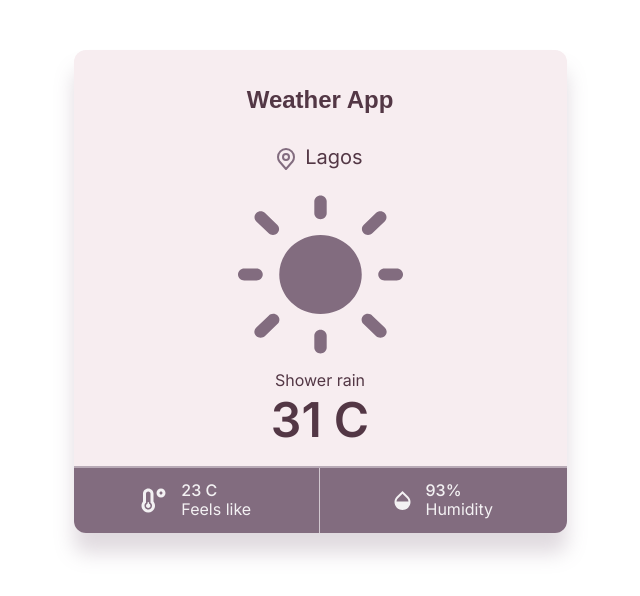
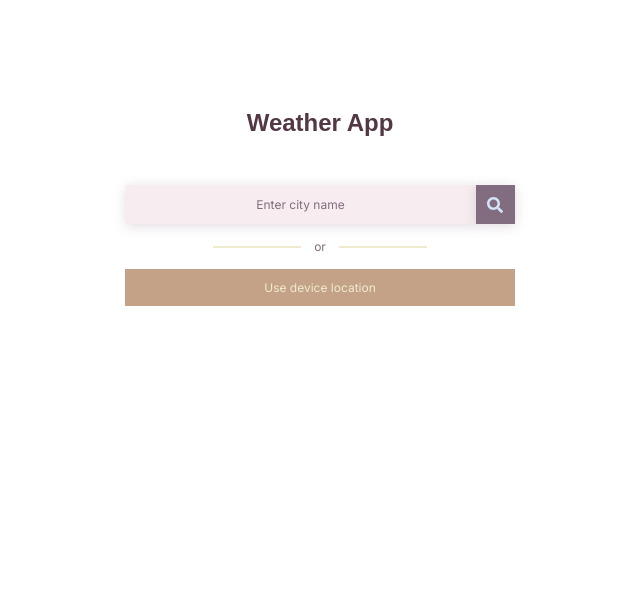
Before and after one commit to edosjoy/weather, a React (Create React App) app: page / in a window 1280 px wide. Shown: the top 596 px of the page, without its empty margins (320-960 px from the left). Built offline with nearby package versions, Linux system fonts and the light colour scheme; a web font is replaced by a local one.

Commit message:
add router-react-dom

```diff
--- a/package.json
+++ b/package.json
@@ -8,6 +8,7 @@
     "@testing-library/user-event": "^13.5.0",
     "react": "^18.2.0",
     "react-dom": "^18.2.0",
+    "react-router-dom": "^6.3.0",
     "react-scripts": "5.0.1",
     "sass": "^1.54.5",
     "web-vitals": "^2.1.4"
--- a/src/components/app/App.js
+++ b/src/components/app/App.js
@@ -1,3 +1,5 @@
+import { BrowserRouter as Router, Route, Routes } from "react-router-dom";
+
 import './app.scss';
 
 import CitySearch from "../citySearch/CitySearch";
@@ -5,10 +7,12 @@ import CityWeather from "../cityWeather/CityWeather";
 
 export default function App() {
 	return (
-		<>
-			{/*<CitySearch />*/}
-			<CityWeather />
-		</>
+		<Router>
+			<Routes>
+				<Route path='/' element={<CitySearch />} />
+				<Route path='/result' element={<CityWeather />} />
+			</Routes>
+		</Router>
 	)
 }
 
--- a/src/components/citySearch/CitySearch.js
+++ b/src/components/citySearch/CitySearch.js
@@ -1,3 +1,5 @@
+import { Link } from "react-router-dom";
+
 import './citySearch.scss';
 import '../loading/loading.scss'
 
@@ -15,9 +17,9 @@ const CitySearch = () => {
 				{/*<ErrorMessage />*/}
 				<div className="city-search__search-input">
 					<input type="text" placeholder="Enter city name"/>
-					<button>
+					<Link to='/result' className="button">
 						<img src={magnifier} alt=""/>
-					</button>
+					</Link>
 				</div>
 				<div className="city-search__or">or</div>
 				<button className="city-search__use-location">Use device location</button>
--- a/src/components/citySearch/citySearch.scss
+++ b/src/components/citySearch/citySearch.scss
@@ -36,7 +36,10 @@
       filter: drop-shadow(0px 2px 6px rgba(130, 108, 127, 0.25));
     }
 
-    button {
+    .button {
+      display: flex;
+      justify-content: center;
+      align-items: center;
       width: 39px;
       height: 39px;
       background-color: #826c7f;
--- a/src/components/cityWeather/CityWeather.js
+++ b/src/components/cityWeather/CityWeather.js
@@ -1,9 +1,16 @@
+import { Link } from "react-router-dom";
+
 import './cityWeather.scss';
 
-import weatherImage from '../../resources/images/sunny.svg'
-import locationIcon from '../../resources/icons/location.svg'
-import thermometerIcon from '../../resources/icons/thermometer.svg'
-import humidityIcon from '../../resources/icons/humidity.svg'
+import weatherSunnyImage from '../../resources/images/sunny.svg';
+import weatherCloudyImage from '../../resources/images/cloudy.svg';
+import weatherMushroomRainImage from '../../resources/images/mushroomRain.svg';
+import weatherRainyImage from '../../resources/images/rainy.svg';
+import weatherSnowImage from '../../resources/images/snow.svg';
+import locationIcon from '../../resources/icons/location.svg';
+import thermometerIcon from '../../resources/icons/thermometer.svg';
+import humidityIcon from '../../resources/icons/humidity.svg';
+import arrayIcon from '../../resources/icons/arrow.svg';
 
 const CityWeather = () => {
 	return (
@@ -15,7 +22,7 @@ const CityWeather = () => {
 						<img src={locationIcon} alt=""/>
 						Lagos</div>
 					<div className="result-block__image-weather">
-						<img src={weatherImage} alt=""/>
+						<img src={weatherSunnyImage} alt=""/>
 					</div>
 					<div className="result-block__description">Shower rain</div>
 					<div className="result-block__temperature">31 C</div>
@@ -39,6 +46,9 @@ const CityWeather = () => {
 							</div>
 						</div>
 					</div>
+					<Link to='/' className="arrow">
+						<img src={arrayIcon} alt=""/>
+					</Link>
 				</div>
 			</div>
 		</section>
--- a/src/components/cityWeather/cityWeather.scss
+++ b/src/components/cityWeather/cityWeather.scss
@@ -6,6 +6,7 @@
   border-radius: 12px;
   box-shadow: 0 20px 20px rgba(130, 108, 127, 0.25);
   padding: 35px 0 0 0;
+  position: relative;
 
   &__heading {
     font-family: 'Blinker', sans-serif;
@@ -92,3 +93,13 @@
     border-right: 1px solid #d1c7cf;
   }
 }
+
+.arrow {
+  position: absolute;
+  top: 38px;
+  left: 33px;
+
+  &:hover {
+    cursor: pointer;
+  }
+}
```
Also changed, not shown: 1 other file (tests, documents, lock files or other folders).
